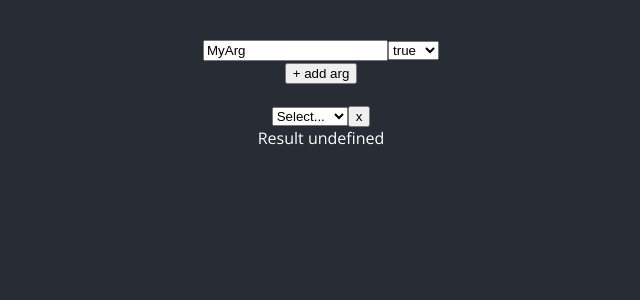
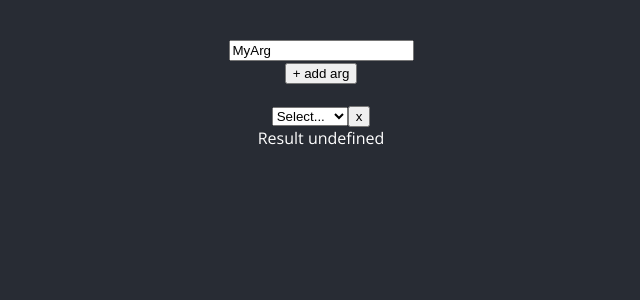
Before and after one commit to MarcinSkowronek27/zadanie10, a React (Create React App) app in the folder client/: page / in a window 1280 px wide. Shown: the top 300 px of the page, without its empty margins (319-959 px from the left). Built offline with nearby package versions, Linux system fonts and the light colour scheme; the HTML template or start-up script is replaced by a standard one.

Commit message:
Work on Select Component

```diff
--- a/client/src/App.js
+++ b/client/src/App.js
@@ -1,7 +1,17 @@
 import React from 'react';
 import PropTypes from 'prop-types';
-// import { Select } from './Select';
+import { SelectComponent } from './Select';
 const randomID = require('@marcin_lark30/randomid-generator');
+
+
+class Select extends React.Component {
+  render() {
+    return (
+<div></div>
+    );
+  }
+}
+
 
 
 class App extends React.Component {
@@ -59,38 +69,6 @@ class App extends React.Component {
     })
   }
 
-  // handleX = () => {
-
-  //   if (this.state.inputText !== 'Select...') {
-  //     if (this.state.inputText == 'true') {
-  //       this.setState({ x: 'true' })
-  //     }
-  //     if (this.state.inputText == 'false') {
-  //       this.setState({ x: 'false' })
-  //     }
-  //   }
-  //   else this.setState({x: 'undefined'});
-  //   console.log(this.state);
-  // this.setState({x: 'faglse'});
-
-  // if (this.state.inputText !== 'Select...') {
-  //   let z = '';
-  //   this.state.args.map(item => {
-  //     console.log('działa');
-  //     if (item.arg == this.state.inputText) return z = item.logVar;
-  //     else if (this.state.inputText == 'true') return 'true';
-  //     else if (this.state.inputText == 'false') return 'false';
-  //     return 'bcv'
-  //   })
-  //   return this.setState({x: z});
-  // }
-  // let z = 'dupa'; // eslint-disable-next-line
-  // if (this.state.args.length == 1) return this.state.args[0].logVar; // eslint-disable-next-line
-  // else if (item.arg == this.state.inputText) return z = item.logVar;
-  // else if (this.state.inputText == 'true') return z = 'undefined';
-  // else return z;
-  // }
-
   render() {
 
     console.log(this.state);
@@ -141,25 +119,25 @@ class App extends React.Component {
       <div className="app" >
         <div className="app-board">
           {this.state.args.map((item, index) => (
-            <div key={item.id}>
-              {/* <Select index={index} state={this.state.args} item={item}/> */}
-              <input
-                autoComplete="off"
-                onChange={(e) => this.handleChangeName(e, item.id)}
-                value={this.state.args[index].arg}
-              />
-              <select name="logic" id={`logic${index}`} onChange={(e) => {
-                // document.querySelector()
-                this.handleChange(e);
-                this.handleChangeLog(e, item.id);
-              }}>
-                {this.props.options.map((arrayItem, index) => (
-                  <option key={index} value={arrayItem}>
-                    {arrayItem}
-                  </option>
-                ))}
-              </select>
-            </div>
+            // <div key={item.id}>
+            <SelectComponent state={this.state} handleChangeNam={(e) => this.handleChangeName(e, item.id)} item={item} key={item.id} value={this.state.args[index].arg} {...item} />
+            // {/* <input
+            //   autoComplete="off"
+            //   onChange={(e) => this.handleChangeName(e, item.id)}
+            //   value={this.state.args[index].arg}
+            // />
+            // <select name="logic" id={`logic${index}`} onChange={(e) => {
+            //   // document.querySelector()
+            //   this.handleChange(e);
+            //   this.handleChangeLog(e, item.id);
+            // }}>
+            //   {this.props.options.map((arrayItem, index) => (
+            //     <option key={index} value={arrayItem}>
+            //       {arrayItem}
+            //     </option>
+            //   ))}
+            // </select> */}
+            // {/* </div> */}
           ))}
         </div>
         <button onClick={e => {
@@ -238,8 +216,9 @@ class App extends React.Component {
                 </div>
               ))}
               < button onClick={e => this.setState({
-                argsTwo: [...this.state.argsTwo, {id: randomID(4)}]})
-            }> + add op</button>
+                argsTwo: [...this.state.argsTwo, { id: randomID(4) }]
+              })
+              }> + add op</button>
             </div>
             // {<div className="selectVar2">
             //    <select defaultValue='Select...' onChange={(e) => {
--- a/client/src/Select.js
+++ b/client/src/Select.js
@@ -1,32 +1,27 @@
 import React from 'react';
 import PropTypes from 'prop-types';
 
-const Component = ({item, index, state}) => {
+const Component = ({item, state, value, handleChangeNam}) => {
 
-  state = {
-    args: [
-      { id: '4fe4', arg: "MyArg", logVar: "true" }
-    ]
-  }
+  // const handleChangeName = (e, id) => {
 
-  const handleChangeName = (e, id) => {
-
-    const newArray = this.state.args.map(array => {
-      if ([id].includes(array.id)) {
-        return { ...array, arg: e.target.value }
-      }
-      return array
-    })
-    console.log(newArray);
-    this.setState({ args : newArray });
-  };
+  //   const newArray = state.args.map(array => {
+  //     if ([id].includes(array.id)) {
+  //       return { ...array, arg: e.target.value }
+  //     }
+  //     return array
+  //   })
+  //   console.log(newArray);
+  //   // this.setState({ args : newArray });
+  //   console.log('działa');
+  // };
 
   return (
     <div>
       <input
         autoComplete="off"
-        onChange={(e) => handleChangeName(e, item.id)}
-        value={index}
+        onChange={(e) => handleChangeNam(e)}
+        value={value}
       />
     </div>
   )
@@ -40,5 +35,5 @@ Component.propTypes = {
 };
 
 export {
-  Component as Select,
+  Component as SelectComponent,
 }
```
